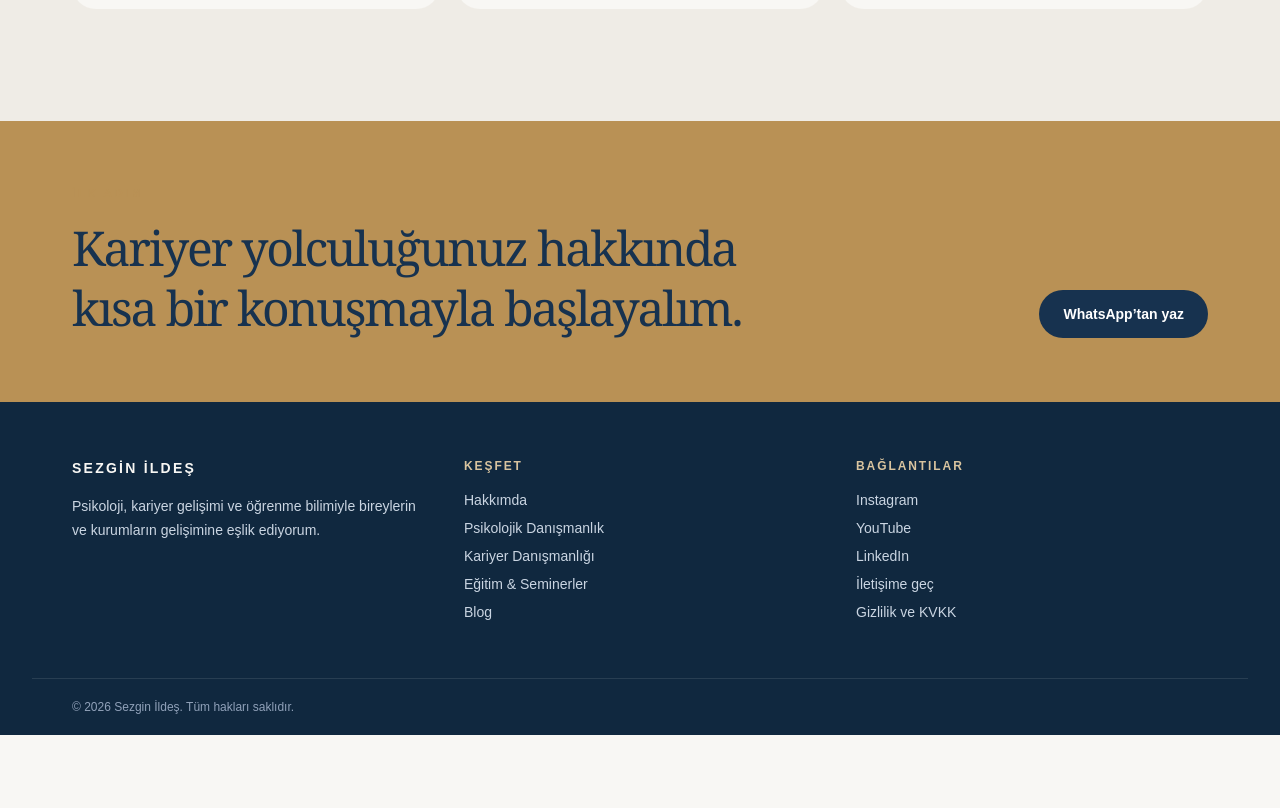
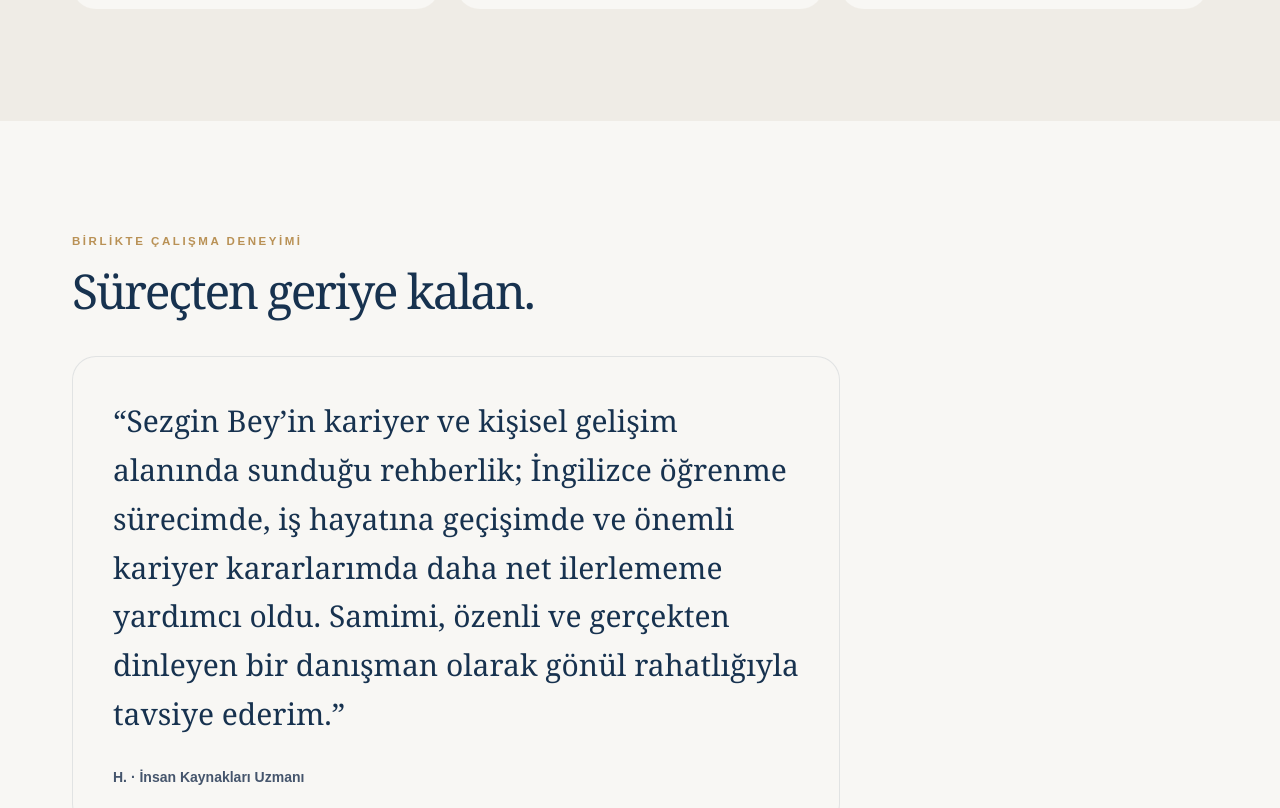
Before and after one commit to sezginildes/sezginildes.com, a Next.js app: page /kariyer-danismanligi in a window 1280 px wide. Shown: the part 2180-2988 px from the top of the page. Before the commit the page ends 2915 px from the top, so only its background shows below. Built offline with nearby package versions, Linux system fonts and the light colour scheme.

Commit message:
Kariyer referansı eklendi

```diff
--- a/app/kariyer-danismanligi/page.tsx
+++ b/app/kariyer-danismanligi/page.tsx
@@ -45,6 +45,14 @@ export default function CareerCounselingPage() {
         <div className="mt-12 grid gap-4 md:grid-cols-3">{process.map(([number, title, text]) => <article key={number} className="rounded-3xl bg-[#f8f7f4] p-7"><p className="text-sm font-bold tracking-[.16em] text-[#b99155]">{number}</p><h2 className="mt-12 text-2xl font-semibold text-[#17324f]">{title}</h2><p className="mt-4 leading-7 text-slate-600">{text}</p></article>)}</div>
       </div></section>
 
+      <section className="shell py-20 sm:py-28">
+        <SectionHeading eyebrow="BİRLİKTE ÇALIŞMA DENEYİMİ" title="Süreçten geriye kalan." />
+        <figure className="mt-10 max-w-3xl rounded-3xl border border-[#17324f]/10 bg-[#f8f7f4] p-8 sm:p-10">
+          <blockquote className="font-serif text-2xl leading-relaxed text-[#17324f] sm:text-3xl">“Sezgin Bey’in kariyer ve kişisel gelişim alanında sunduğu rehberlik; İngilizce öğrenme sürecimde, iş hayatına geçişimde ve önemli kariyer kararlarımda daha net ilerlememe yardımcı oldu. Samimi, özenli ve gerçekten dinleyen bir danışman olarak gönül rahatlığıyla tavsiye ederim.”</blockquote>
+          <figcaption className="mt-7 text-sm font-semibold text-slate-600">H. · İnsan Kaynakları Uzmanı</figcaption>
+        </figure>
+      </section>
+
       <section className="bg-[#b99155]"><div className="shell flex flex-col gap-7 py-16 md:flex-row md:items-end md:justify-between"><div><p className="eyebrow text-[#17324f]">İLK ADIM</p><h2 className="display mt-4 max-w-2xl text-4xl leading-tight text-[#10283f] sm:text-5xl">Kariyer yolculuğunuz hakkında kısa bir konuşmayla başlayalım.</h2></div><a href={whatsAppUrl("Merhaba Sezgin Bey, kariyer danışmanlığı için ücretsiz kısa ön görüşme talep etmek istiyorum.")} target="_blank" rel="noreferrer" className="w-fit rounded-full bg-[#17324f] px-6 py-3.5 text-sm font-semibold text-white transition hover:bg-[#10283f]">WhatsApp’tan yaz</a></div></section>
     </PageShell>
   );
```
